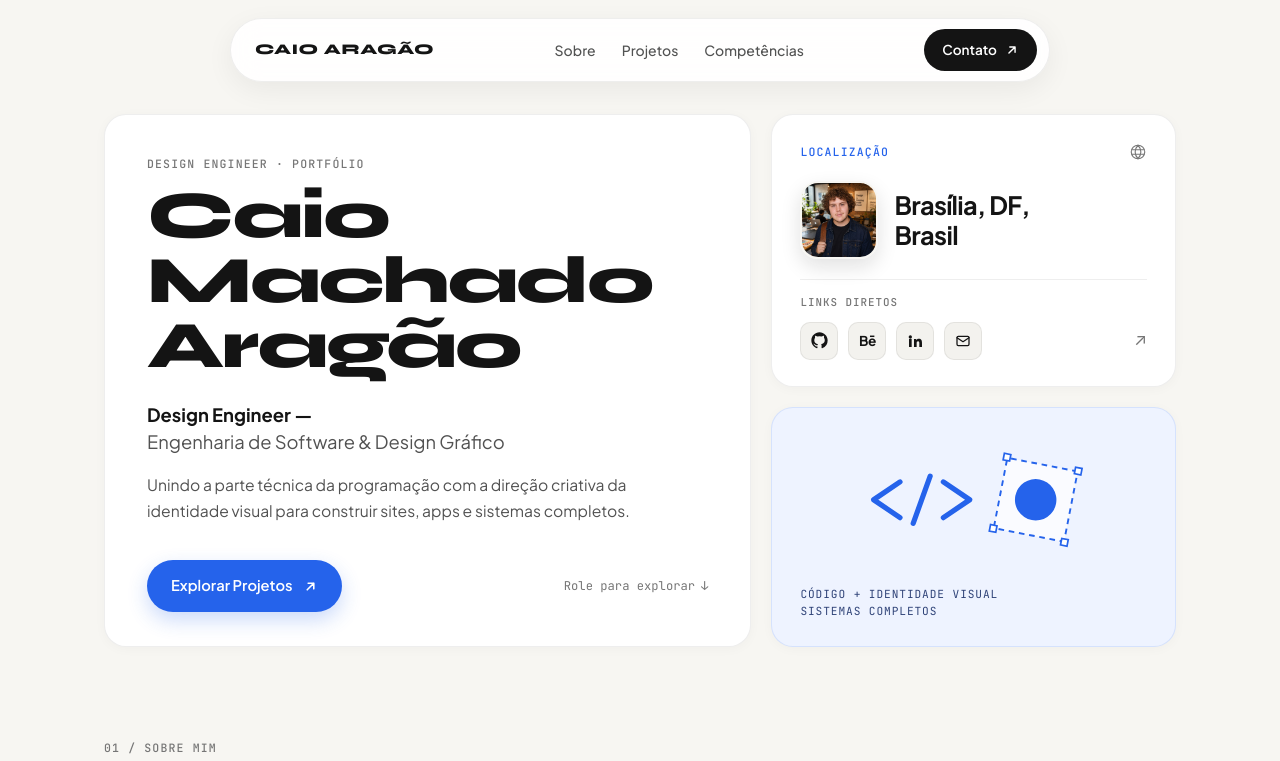
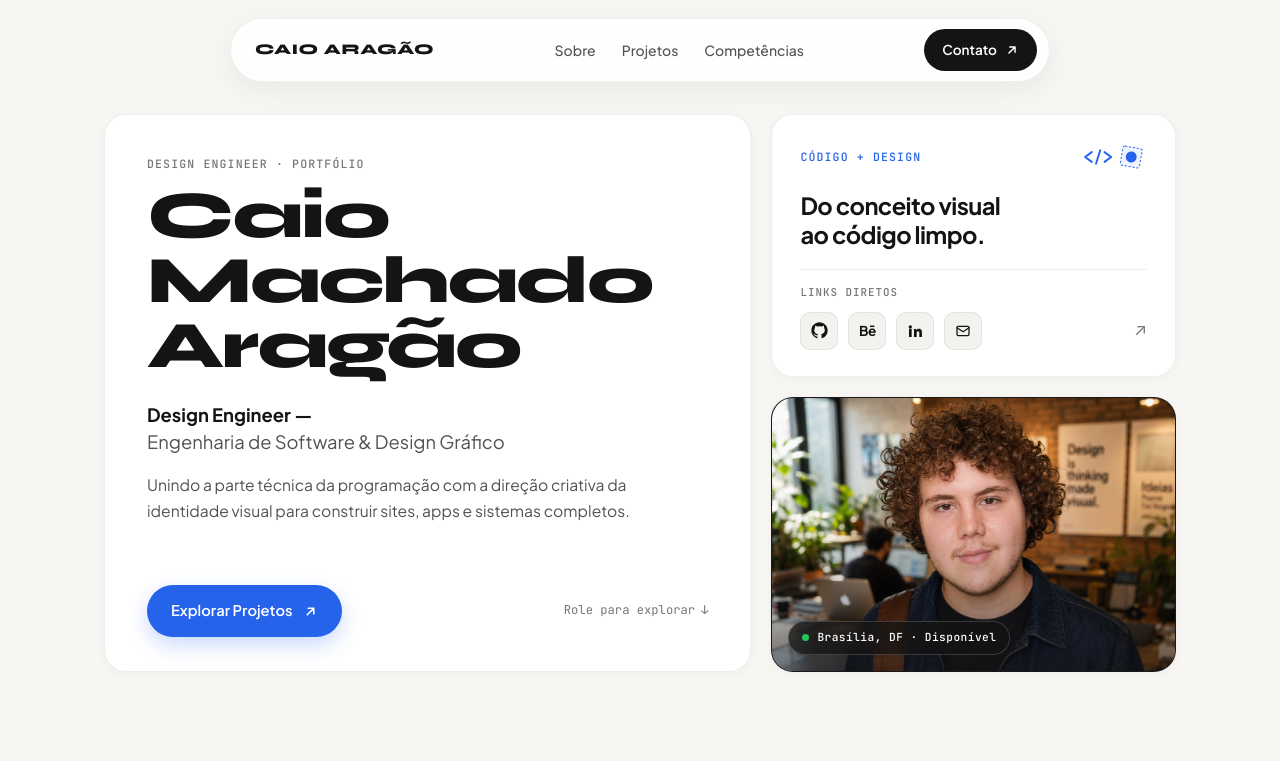
Before and after one commit to caiomaragao/caiomaragao.github.io, a plain HTML site: page index.html in a window 1280 px wide. Shown: the top 761 px of the page. Drawn offline with Linux system fonts and the light colour scheme.

Commit message:
Test full-bleed profile photo card in hero bento

```diff
--- a/index.html
+++ b/index.html
@@ -91,31 +91,24 @@
 
           <!-- Coluna Lateral do Hero -->
           <div class="hero-side">
-            <!-- Card Localização & Links -->
+            <!-- Card Superior: Resumo Código + Design & Links Diretos -->
             <article class="bento-card hero-location reveal">
               <div class="location-header">
-                <span class="eyebrow eyebrow-blue">LOCALIZAÇÃO</span>
-                <span class="location-pin" aria-hidden="true">
-                  <svg width="18" height="18" viewBox="0 0 24 24" fill="none">
-                    <circle cx="12" cy="12" r="9" stroke="currentColor" stroke-width="1.5"/>
-                    <path d="M3.6 9H20.4M3.6 15H20.4M12 3C14.5 5.6 15.8 8.7 15.8 12C15.8 15.3 14.5 18.4 12 21C9.5 18.4 8.2 15.3 8.2 12C8.2 8.7 9.5 5.6 12 3Z" stroke="currentColor" stroke-width="1.5"/>
+                <span class="eyebrow eyebrow-blue">CÓDIGO + DESIGN</span>
+                <span class="hybrid-mini-emblem" aria-hidden="true">
+                  <svg width="68" height="28" viewBox="0 0 112 46" fill="none" xmlns="http://www.w3.org/2000/svg">
+                    <path d="M21 15L10 23L21 31" stroke="#2563EB" stroke-width="3.2" stroke-linecap="round" stroke-linejoin="round"/>
+                    <path d="M35 12L28 34" stroke="#2563EB" stroke-width="3.2" stroke-linecap="round"/>
+                    <path d="M42 15L53 23L42 31" stroke="#2563EB" stroke-width="3.2" stroke-linecap="round" stroke-linejoin="round"/>
+                    <g transform="rotate(10 86 23)">
+                      <rect x="70" y="7" width="32" height="32" rx="3" fill="#EEF3FF" stroke="#2563EB" stroke-width="1.6" stroke-dasharray="3.5 3"/>
+                      <circle cx="86" cy="23" r="9" fill="#2563EB"/>
+                    </g>
                   </svg>
                 </span>
               </div>
 
-              <div class="hero-profile-row">
-                <img
-                  src="images/foto-perfil.jpg"
-                  alt="Foto de perfil de Caio Machado Aragão"
-                  class="profile-avatar"
-                  width="80"
-                  height="80"
-                  decoding="async"
-                >
-                <div class="hero-profile-meta">
-                  <h2 class="location-title">Brasília, DF,<br>Brasil</h2>
-                </div>
-              </div>
+              <h2 class="location-title">Do conceito visual<br>ao código limpo.</h2>
 
               <div class="location-links-wrap">
                 <span class="micro-label">LINKS DIRETOS</span>
@@ -146,30 +139,21 @@
               </div>
             </article>
 
-            <!-- Card Ilustrativo Código + Design -->
-            <article class="bento-card hero-visual-card reveal" aria-label="Síntese visual de código e design">
-              <div class="hybrid-graphic" aria-hidden="true">
-                <svg class="hybrid-svg" viewBox="0 0 260 112" fill="none" xmlns="http://www.w3.org/2000/svg">
-                  <!-- Símbolo de código </> -->
-                  <path d="M52 37L24 56L52 75" stroke="#2563EB" stroke-width="5.5" stroke-linecap="round" stroke-linejoin="round"/>
-                  <path d="M84 31L66 81" stroke="#2563EB" stroke-width="5.5" stroke-linecap="round"/>
-                  <path d="M98 37L126 56L98 75" stroke="#2563EB" stroke-width="5.5" stroke-linecap="round" stroke-linejoin="round"/>
-                  <!-- Frame de design rotacionado -->
-                  <g transform="rotate(11 196 56)">
-                    <rect x="158" y="18" width="76" height="76" rx="4" fill="#FFFFFF" fill-opacity="0.72" stroke="#2563EB" stroke-width="2" stroke-dasharray="6 5"/>
-                    <rect x="154" y="14" width="7" height="7" fill="#FFFFFF" stroke="#2563EB" stroke-width="1.8"/>
-                    <rect x="231" y="14" width="7" height="7" fill="#FFFFFF" stroke="#2563EB" stroke-width="1.8"/>
-                    <rect x="154" y="91" width="7" height="7" fill="#FFFFFF" stroke="#2563EB" stroke-width="1.8"/>
-                    <rect x="231" y="91" width="7" height="7" fill="#FFFFFF" stroke="#2563EB" stroke-width="1.8"/>
-                    <circle cx="196" cy="56" r="22" fill="#2563EB"/>
-                  </g>
-                </svg>
-              </div>
-              <p class="hero-visual-caption">
-                CÓDIGO + IDENTIDADE VISUAL<br>
-                SISTEMAS COMPLETOS
-              </p>
-            </article>
+            <!-- Card Inferior: Foto de Perfil Full-Bleed -->
+            <figure class="bento-card hero-photo-card reveal">
+              <img
+                src="images/foto-perfil.jpg"
+                alt="Retrato de Caio Machado Aragão em estúdio de design"
+                class="hero-photo-img"
+                width="1024"
+                height="1024"
+                decoding="async"
+              >
+              <figcaption class="hero-photo-badge">
+                <span class="status-dot" aria-hidden="true"></span>
+                <span>Brasília, DF · Disponível</span>
+              </figcaption>
+            </figure>
           </div>
         </div>
       </div>
--- a/styles.css
+++ b/styles.css
@@ -516,33 +516,17 @@ svg {
   color: var(--text-muted);
 }
 
-.hero-profile-row {
-  display: flex;
-  align-items: center;
-  gap: 16px;
-}
-
-.profile-avatar {
-  width: 78px;
-  height: 78px;
+.hybrid-mini-emblem {
+  display: inline-flex;
+  align-items: center;
   flex-shrink: 0;
-  border-radius: 18px;
-  object-fit: cover;
-  object-position: center 22%;
-  border: 2px solid var(--bg-page);
-  box-shadow: 0 8px 20px rgba(20, 20, 20, 0.12);
-  transition: transform var(--transition);
-}
-
-.hero-location:hover .profile-avatar {
-  transform: scale(1.03);
 }
 
 .location-title {
   font-family: var(--font-sans);
-  font-size: clamp(1.3rem, 2vw, 1.58rem);
+  font-size: clamp(1.22rem, 1.9vw, 1.48rem);
   font-weight: 700;
-  line-height: 1.2;
+  line-height: 1.24;
   letter-spacing: -0.025em;
 }
 
@@ -600,42 +584,69 @@ svg {
   transform: translate(2px, -2px);
 }
 
-/* Card Azul Suave (Código + Design) */
-.hero-visual-card {
-  background: var(--bg-soft-blue);
-  border-color: rgba(37, 99, 235, 0.12);
-  padding: 26px 28px;
-  display: flex;
-  flex-direction: column;
-  justify-content: space-between;
-  gap: 20px;
-  min-height: 215px;
-}
-
-.hybrid-graphic {
-  display: flex;
-  align-items: center;
-  justify-content: center;
-  flex: 1;
-}
-
-.hybrid-svg {
+/* Card Inferior Direito: Foto de Perfil Full-Bleed */
+.hero-photo-card {
+  position: relative;
+  overflow: hidden;
+  padding: 0;
+  min-height: 275px;
+  background: #1a1a1a;
+}
+
+.hero-photo-card::after {
+  content: '';
+  position: absolute;
+  inset: 0;
+  background: linear-gradient(
+    to top,
+    rgba(16, 16, 16, 0.56) 0%,
+    rgba(16, 16, 16, 0.14) 32%,
+    rgba(16, 16, 16, 0) 58%
+  );
+  pointer-events: none;
+}
+
+.hero-photo-img {
+  position: absolute;
+  inset: 0;
   width: 100%;
-  max-width: 245px;
-  height: auto;
-  transition: transform 0.4s cubic-bezier(0.22, 1, 0.36, 1);
-}
-
-.hero-visual-card:hover .hybrid-svg {
-  transform: scale(1.035);
-}
-
-.hero-visual-caption {
+  height: 100%;
+  object-fit: cover;
+  object-position: center 12%;
+  transition: transform 0.55s cubic-bezier(0.22, 1, 0.36, 1);
+}
+
+.hero-photo-card:hover .hero-photo-img {
+  transform: scale(1.03);
+}
+
+.hero-photo-badge {
+  position: absolute;
+  left: 16px;
+  bottom: 16px;
+  z-index: 2;
+  display: inline-flex;
+  align-items: center;
+  gap: 8px;
+  padding: 7px 13px;
+  border-radius: var(--radius-pill);
+  background: rgba(20, 20, 20, 0.72);
+  backdrop-filter: blur(10px);
+  -webkit-backdrop-filter: blur(10px);
+  border: 1px solid rgba(255, 255, 255, 0.16);
+  color: #ffffff;
   font-family: var(--font-mono);
   font-size: 0.7rem;
-  line-height: 1.5;
-  letter-spacing: 0.08em;
-  color: #2f4378;
+  font-weight: 500;
+  letter-spacing: 0.04em;
+}
+
+.status-dot {
+  width: 7px;
+  height: 7px;
+  border-radius: 50%;
+  background: #22c55e;
+  flex-shrink: 0;
 }
 
 /* ==========================================================================
@@ -1971,6 +1982,10 @@ svg {
     grid-template-columns: 1fr;
   }
 
+  .hero-photo-card {
+    min-height: 320px;
+  }
+
   .about-story,
   .about-roots,
   .toolkit-card {
```
